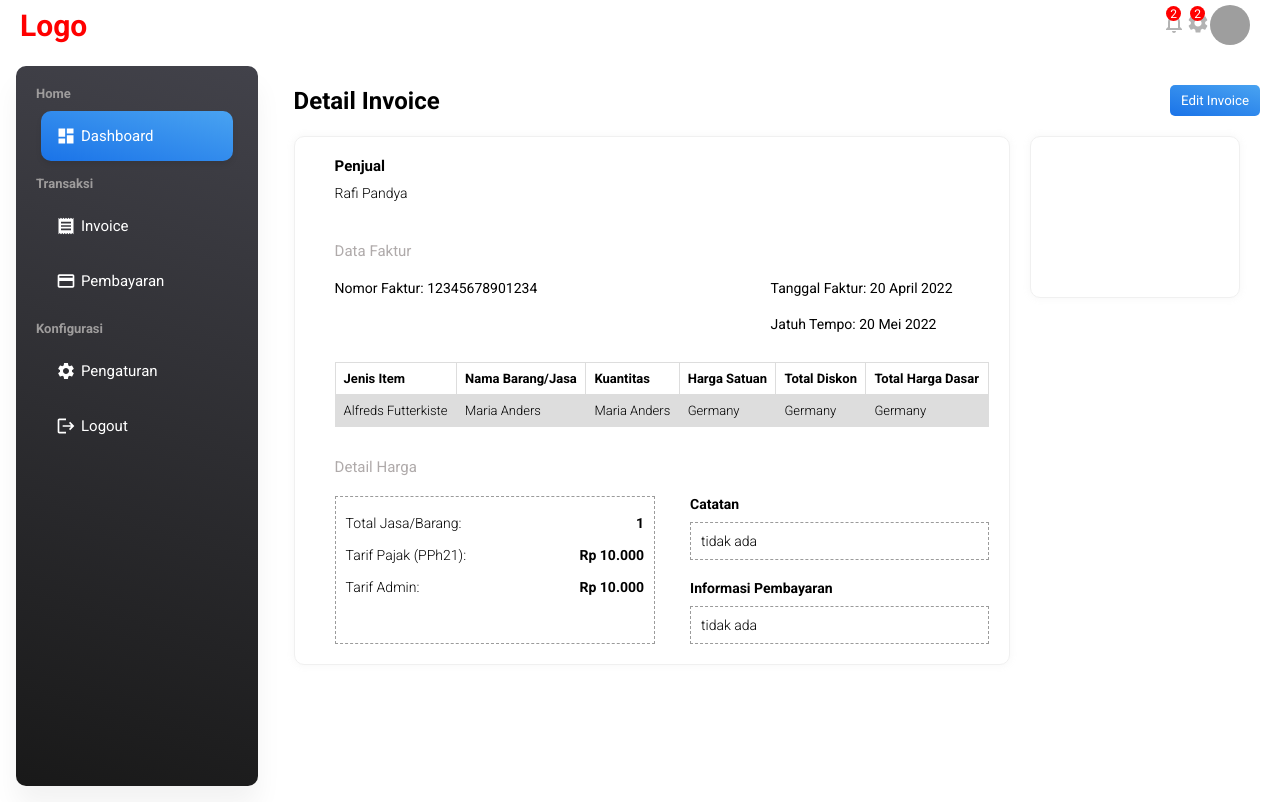
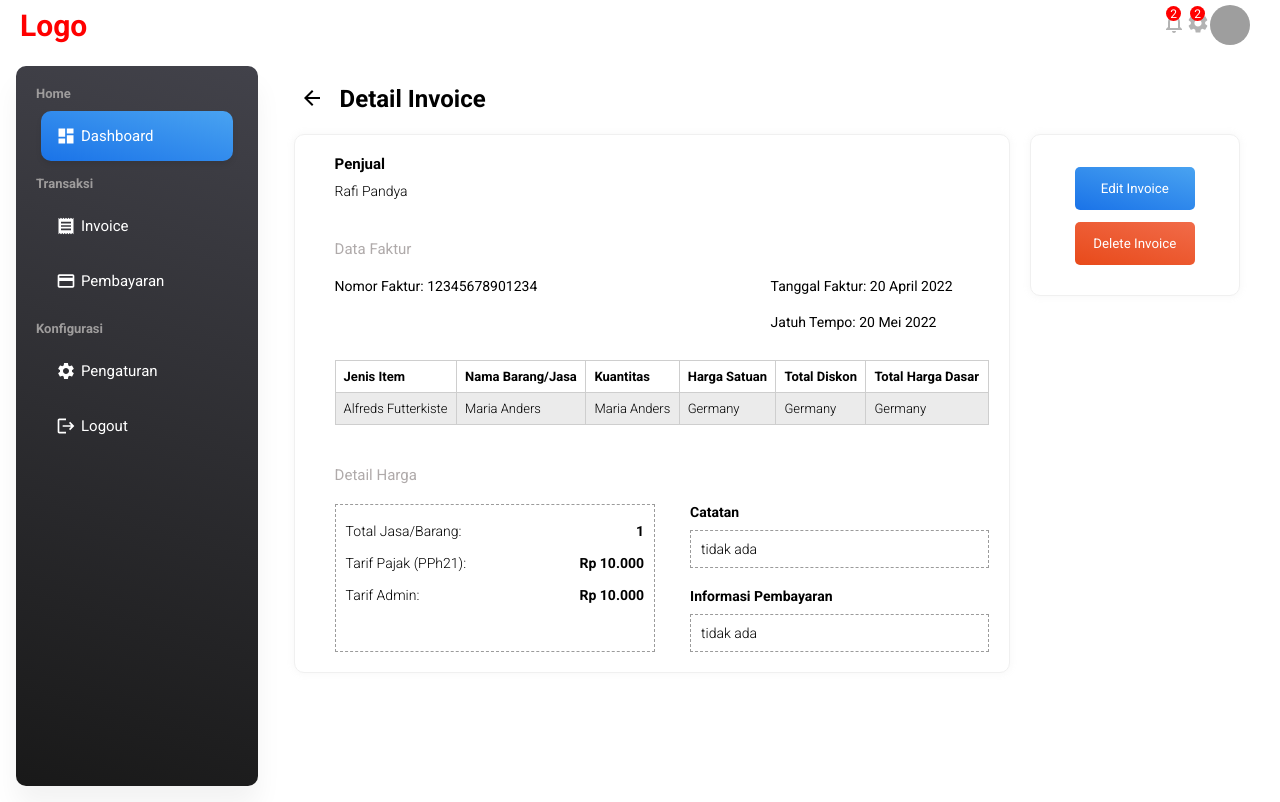
Before and after one commit to RafiKonsultanku/frontendappbaru, a React (Create React App) app: page /invoice/1 in a window 1280 px wide. Built offline with nearby package versions, Linux system fonts and the light colour scheme; grey boxes are pictures that could not be loaded.

Commit message:
penambahan invoice page

```diff
--- a/src/App.js
+++ b/src/App.js
@@ -3,6 +3,7 @@ import Sidebar from './components/Sidebar';
 import Dashboard  from './layouts/dashboard';
 import Invoice  from './layouts/invoice';
 import InvoiceData from './layouts/InvoiceData';
+import InvoiceAdd from './layouts/invoiceAdd';
 import Settings  from './layouts/settings';
 import './App.css';
 import { BrowserRouter as Router, Routes, Route } from "react-router-dom";
@@ -17,6 +18,7 @@ function App() {
           <Route exact path="/" element={<Dashboard />} />
           <Route exact path="/invoice" element={<Invoice />} />
           <Route exact path="/invoice/:invoiceId" element={<InvoiceData />} />
+          <Route exact path="/invoice/create" element={<InvoiceAdd />} />
           <Route exact path="/settings" element={<Settings />} />
         </Routes>
 
--- /dev/null
+++ b/src/components/Button/buttonBack/buttonback.css
@@ -0,0 +1,6 @@
+.buttonBack {
+    background-color: transparent;
+    border: none;
+    cursor: pointer;
+    margin-right: 10px;
+}
--- /dev/null
+++ b/src/components/Button/buttonBack/index.jsx
@@ -0,0 +1,10 @@
+import '../buttonBack/buttonback.css'
+import ArrowBackIcon from '@mui/icons-material/ArrowBack';
+
+export default function index() {
+  return (
+    <>
+        <button className='buttonBack'><ArrowBackIcon /></button>
+    </>
+  )
+}
--- a/src/layouts/InvoiceData/components/dataPPh21/index.jsx
+++ b/src/layouts/InvoiceData/components/dataPPh21/index.jsx
@@ -1,11 +1,15 @@
 import './style/pph21.css';
+import { Link } from "react-router-dom";
+import ButtonBack from "../../../../components/Button/buttonBack/index"
 
 export default function index() {
   return (
     <>
         <div className="invoiceDetailContainer">
-            <h2 className="invoiceDetailTitle">Detail Invoice</h2>
-            <button className='invoiceEditButton'>Edit Invoice</button>
+          <Link to="/invoice">
+            <ButtonBack />
+          </Link>
+          <h2 className="invoiceDetailTitle">Detail Invoice</h2>
         </div>
 
         <div className="detailContainer">
@@ -69,7 +73,13 @@ export default function index() {
               </div>
             </div>
           </div>
-          <div className="invoiceDataAction"></div>
+          <div className="invoiceDataAction">
+            <Link to="/invoice/edit/">
+              <button className='invoiceEditButton'>Edit Invoice</button>
+            </Link>
+
+          <button className='invoiceDeleteButton'>Delete Invoice</button>
+          </div>
         </div>
 
     </>
--- a/src/layouts/InvoiceData/components/dataPPh21/style/pph21.css
+++ b/src/layouts/InvoiceData/components/dataPPh21/style/pph21.css
@@ -1,14 +1,26 @@
 .invoiceDetailContainer {
     display: flex;
-    align-items: center;
-    justify-content: space-between;
+    /* align-items: center;
+    justify-content: space-between; */
 }
 
 .invoiceEditButton {
     border: none;
-    width: 90px;
-    padding: 8px;
+    width: 120px;
+    margin-top: 12px;
+    padding: 14px;
     background: linear-gradient(195deg, #49a3f1, #1A73E8);
+    color: white;
+    border-radius: 5px;
+    cursor: pointer;
+}
+
+.invoiceDeleteButton {
+    border: none;
+    width: 120px;
+    margin-top: 12px;
+    padding: 14px;
+    background: linear-gradient(195deg, #f16b49, #e84a1a);
     color: white;
     border-radius: 5px;
     cursor: pointer;
@@ -38,6 +50,7 @@
     margin-right: 20px;
     border: 1px solid rgb(240, 240, 240);
     border-radius: 10px;
+    text-align: center;
 }
 
 .detailPenjual {
@@ -99,17 +112,17 @@ table {
   }
 
   td, th {
-    border: 1px solid #dddddd;
+    border: 1px solid #cecece;
     text-align: left;
     padding: 8px;
   }
 
   tr:nth-child(even) {
-    background-color: #dddddd;
+    background-color: #ebebeb;
   }
 
 .detailHarga {
-    margin-top: 20px;
+    margin-top: 40px;
 }
 
 .detailHargaFakturTitle {
--- a/src/layouts/invoice/components/invoiceList/style/invoicelist.css
+++ b/src/layouts/invoice/components/invoiceList/style/invoicelist.css
@@ -1,8 +1,8 @@
 .seeInvoice {
     border: none;
-    border-radius: 10px;
+    border-radius: 5px;
     padding: 5px 10px;
-    background-color: blue;
+    background: linear-gradient(195deg, #49a3f1, #1A73E8);
     color: white;
     cursor: pointer;
 }
--- a/src/layouts/invoice/index.jsx
+++ b/src/layouts/invoice/index.jsx
@@ -6,6 +6,7 @@ import Tab from '@mui/material/Tab';
 import TabContext from '@mui/lab/TabContext';
 import TabList from '@mui/lab/TabList';
 import TabPanel from '@mui/lab/TabPanel';
+import { Link } from "react-router-dom";
 
 export default function Invoice() {
   const [value, setValue] = React.useState('1');
@@ -15,8 +16,13 @@ export default function Invoice() {
   };
 
   return (
-
   <Box className='invoice' sx={{ width: '100%', typography: 'body1' }}>
+    <div className="invoiceIntroduction">
+      <h2>Invoice</h2>
+      <Link to="/invoice/create">
+        <button className='invoiceAddButton'>Tambah Invoice</button>
+      </Link>
+    </div>
   <TabContext value={value}>
     <Box sx={{ borderBottom: 1, borderColor: 'divider' }}>
       <TabList onChange={handleChange} aria-label="lab API tabs example">
--- a/src/layouts/invoice/style/invoice.css
+++ b/src/layouts/invoice/style/invoice.css
@@ -1,4 +1,21 @@
 .invoice {
     flex: 4;
-    margin-top: 15px;
+    padding: 20px;
 }
+
+.invoiceIntroduction {
+    display: flex;
+    align-items: center;
+    justify-content: space-between;
+}
+
+.invoiceAddButton {
+    border: 1px solid #1A73E8;
+    width: 120px;
+    margin-top: 12px;
+    padding: 12px;
+    background-color: transparent;
+    color: #1A73E8;
+    border-radius: 5px;
+    cursor: pointer;
+}
--- /dev/null
+++ b/src/layouts/invoiceAdd/index.jsx
@@ -0,0 +1,10 @@
+import React from 'react';
+import '../invoiceAdd/style/invoiceadd.css'
+
+export default function Index() {
+  return (
+    <div className='newInvoice'>
+      <h2>Tambah Invoice</h2>
+    </div>
+  )
+}
--- /dev/null
+++ b/src/layouts/invoiceAdd/style/invoiceadd.css
@@ -0,0 +1,5 @@
+.newInvoice {
+    flex: 4;
+    padding: 20px;
+    margin-top: 15px;
+}
```
